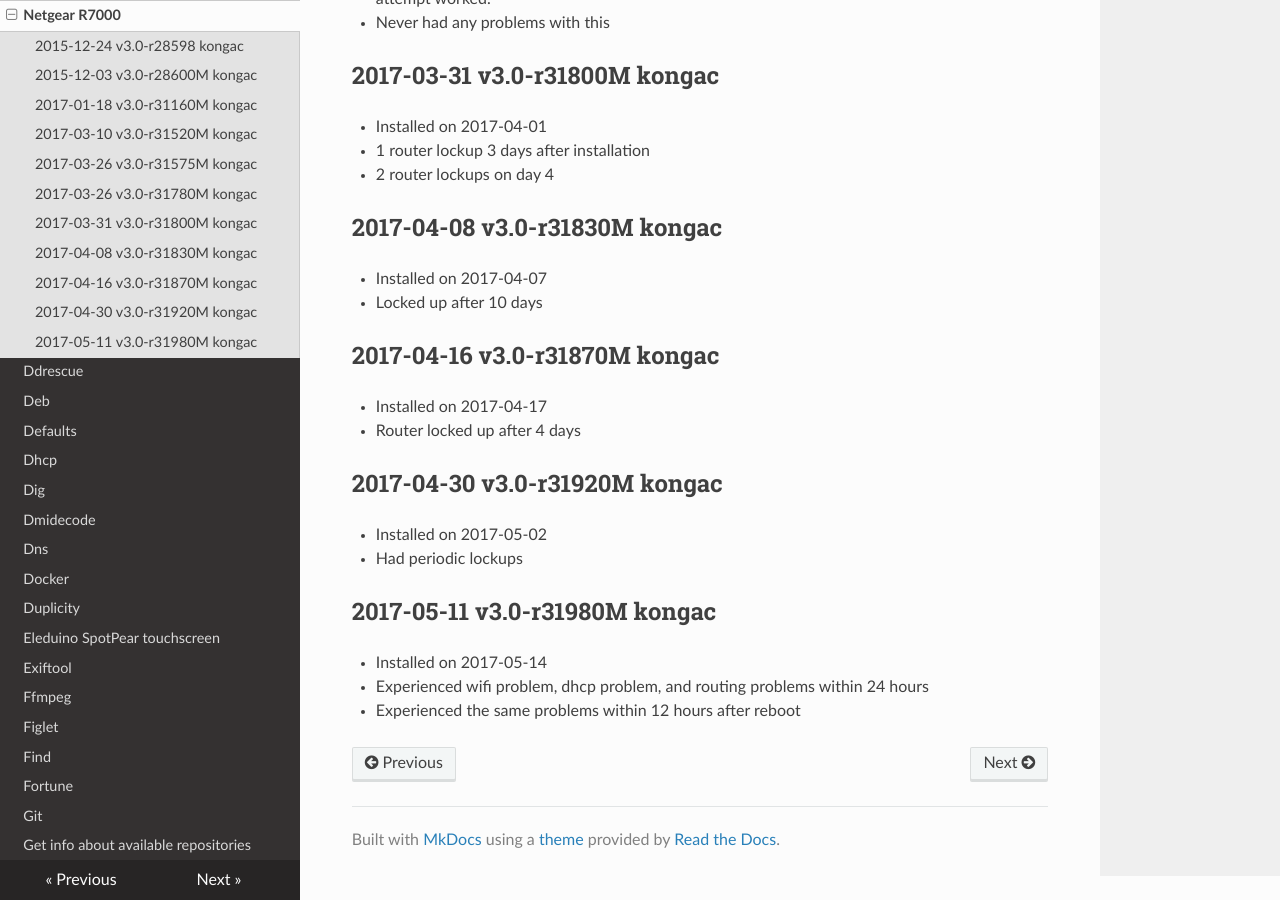
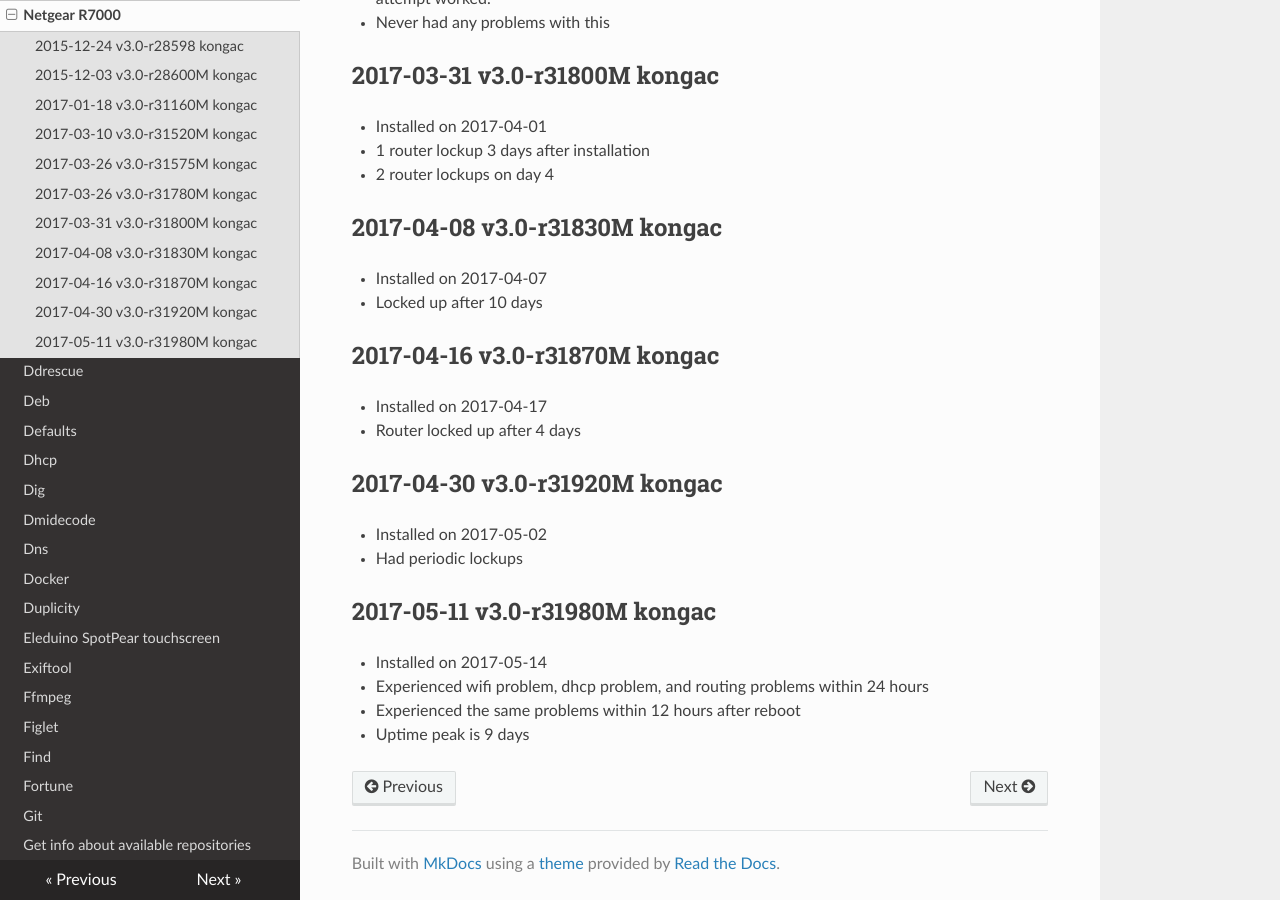
Before and after one commit to lando-cal/tech-notes, an MkDocs documentation site: the page built from docs/dd-wrt.md, in a window 1280 px wide and 900 px high, scrolled down 1014 px. Built offline with MkDocs 1.6.1, drawn with Linux system fonts in a browser that asks for light colours; nearby versions of some CDN libraries.

Commit message:
Add uptime peak

```diff
--- a/docs/dd-wrt.md
+++ b/docs/dd-wrt.md
@@ -58,3 +58,4 @@
 - Installed on 2017-05-14
 - Experienced wifi problem, dhcp problem, and routing problems within 24 hours
 - Experienced the same problems within 12 hours after reboot
+- Uptime peak is 9 days
```
